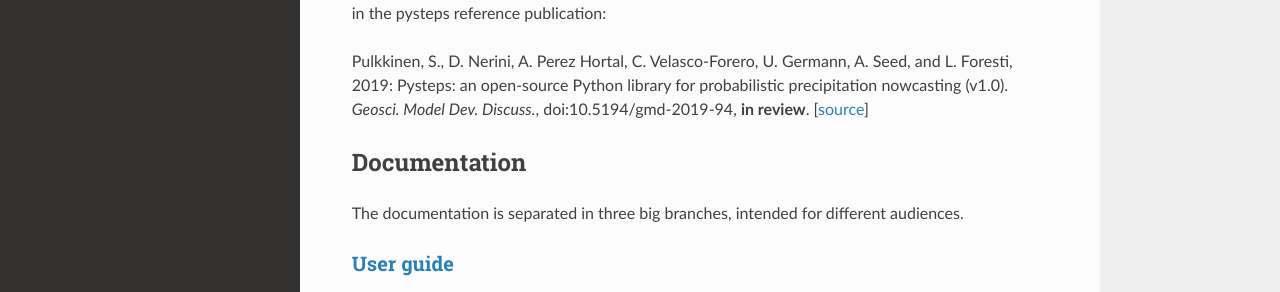
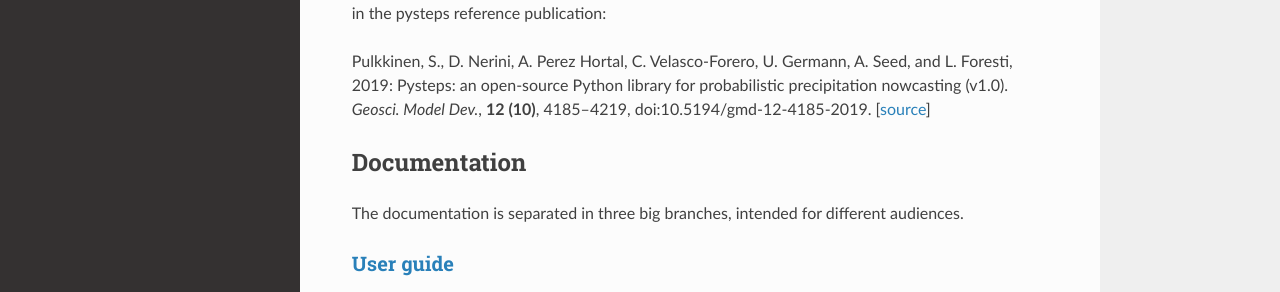
Before and after one commit to pySTEPS/pysteps, a Sphinx documentation site: the page built from doc/source/index.rst, in a window 1280 px wide and 1235 px high. Shown: the part 326-618 px from the top of the window. Built offline with Sphinx 7.4.7 and the Read the Docs theme 2.0.0, drawn with Linux system fonts in a browser that asks for light colours; pages that are not in the unit, such as notebooks, are missing from menus.

```diff
--- a/doc/source/index.rst
+++ b/doc/source/index.rst
@@ -14,11 +14,11 @@ of pysteps is available in the pysteps reference publication:
 
 Pulkkinen, S., D. Nerini, A. Perez Hortal, C. Velasco-Forero, U. Germann,
 A. Seed, and L. Foresti, 2019:  Pysteps:  an open-source Python library for
-probabilistic precipitation nowcasting (v1.0). *Geosci. Model Dev. Discuss.*,
-doi:10.5194/gmd-2019-94, **in review**. [source__]
+probabilistic precipitation nowcasting (v1.0). *Geosci. Model Dev.*, **12 (10)**,
+4185–4219, doi:10.5194/gmd-12-4185-2019. [source__]
 
 __ https://github.com/pySTEPS/pysteps
-__ https://www.geosci-model-dev-discuss.net/gmd-2019-94/
+__ https://doi.org/10.5194/gmd-12-4185-2019
 
 
 Documentation
```
Also changed, not shown: README.rst (+5 -2 lines).
